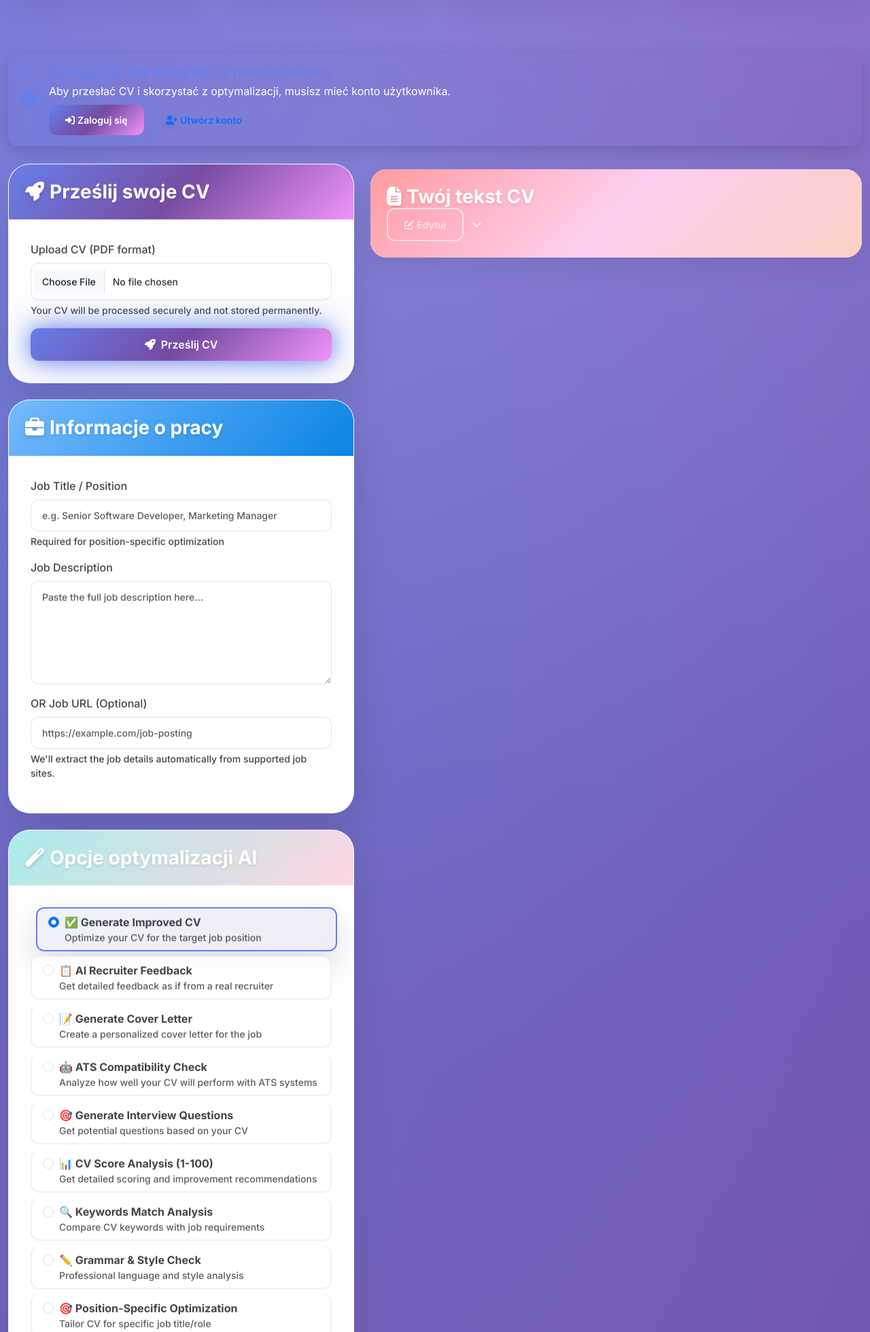
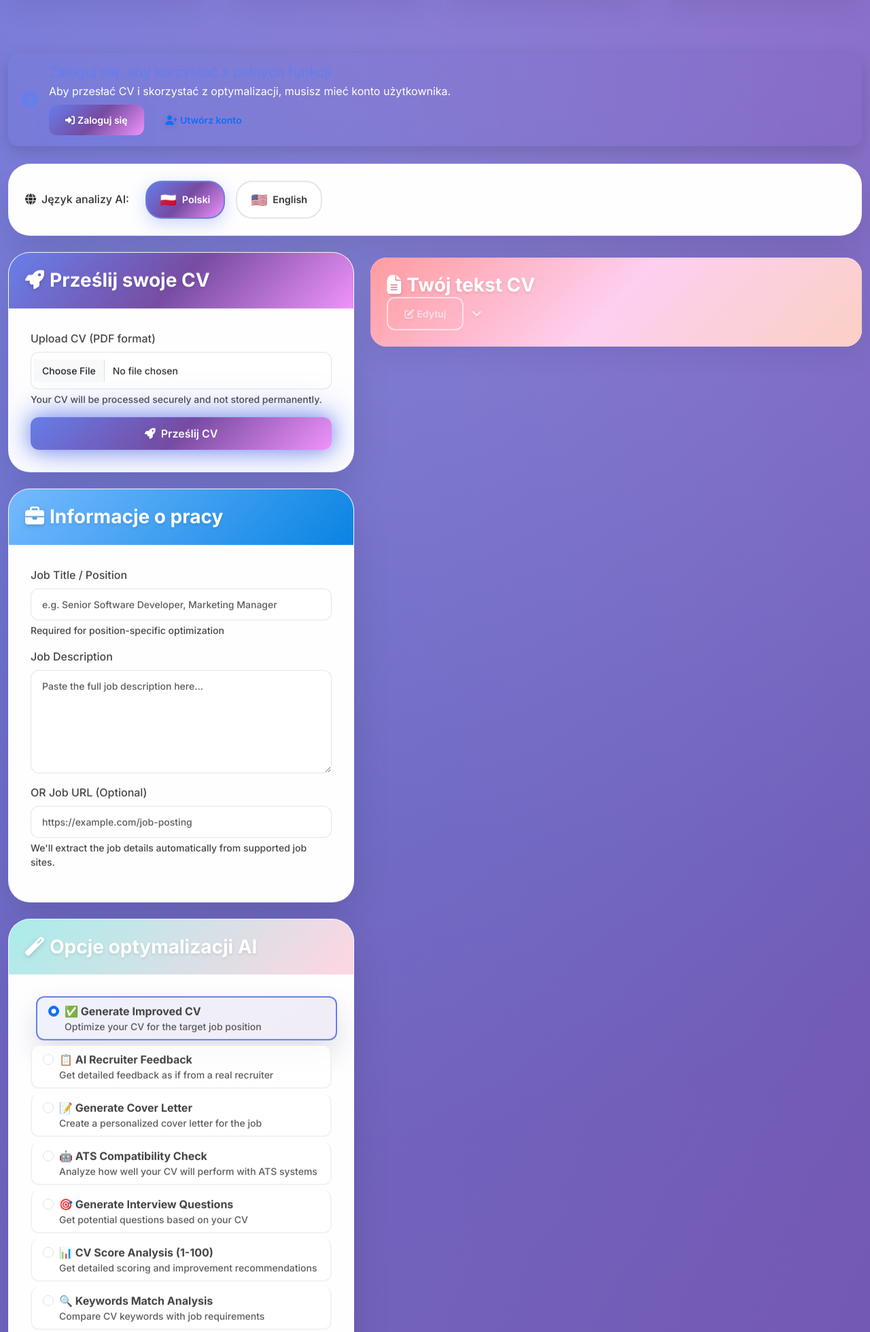
Before and after one commit to settham78th/CV-generator, a Flask app: page / in a window 1280 px wide. Shown: the part 1457-3417 px from the top of the page at 68% size. Run offline with Flask 3, Linux system fonts and the light colour scheme.

Commit message:
Allow users to choose the language for AI task analysis on the platform
Implements language selection (Polish/English) by adding a language selector with radio buttons and passing the selected language to the backend.

Replit-Commit-Author: Agent
Replit-Commit-Session-Id: b57907cd-c691-44ac-a17a-75e641751f2c
Replit-Commit-Screenshot-Url: https://storage.googleapis.com/screenshot-production-us-central1/e1656ff3-1be2-46df-b448-d09297cec662/7787a5c0-b5d7-4357-8ef0-b926d69675e4.jpg

```diff
--- a/static/css/custom.css
+++ b/static/css/custom.css
@@ -127,6 +127,53 @@
 @keyframes neonPulse {
     from { box-shadow: var(--shadow-neon); }
     to { box-shadow: 0 0 30px rgba(102, 126, 234, 0.8), 0 0 60px rgba(102, 126, 234, 0.6); }
+}
+
+/* Language Selector Styles */
+.language-selector {
+    display: flex;
+    gap: 1rem;
+    align-items: center;
+}
+
+.language-selector input[type="radio"] {
+    display: none;
+}
+
+.language-option {
+    display: flex;
+    align-items: center;
+    gap: 0.5rem;
+    padding: 0.75rem 1.25rem;
+    border: 2px solid rgba(0, 0, 0, 0.1);
+    border-radius: var(--border-radius-lg);
+    background: rgba(255, 255, 255, 0.9);
+    cursor: pointer;
+    transition: all 0.3s ease;
+    font-weight: 600;
+    color: #333;
+}
+
+.language-option:hover {
+    background: rgba(255, 255, 255, 1);
+    border-color: #667eea;
+    transform: translateY(-2px);
+    box-shadow: 0 8px 25px rgba(102, 126, 234, 0.15);
+}
+
+.language-selector input[type="radio"]:checked + .language-option {
+    background: var(--gradient-primary);
+    color: white;
+    border-color: #667eea;
+    box-shadow: 0 8px 25px rgba(102, 126, 234, 0.3);
+}
+
+.language-option .flag {
+    font-size: 1.2em;
+}
+
+.language-option span:last-child {
+    font-size: 0.9rem;
 }
 
 /* Flash Messages Styles */
--- a/static/js/main.js
+++ b/static/js/main.js
@@ -114,6 +114,9 @@ document.addEventListener('DOMContentLoaded', function() {
         // Initialize empty roles array
         let roles = [];
 
+        // Get selected language
+        const selectedLanguage = document.querySelector('input[name="language"]:checked').value;
+
         // Prepare request data
         const requestData = {
             cv_text: cvText,
@@ -121,7 +124,8 @@ document.addEventListener('DOMContentLoaded', function() {
             job_description: jobDescription,
             job_url: jobUrl,
             selected_option: selectedOption,
-            roles: roles
+            roles: roles,
+            language: selectedLanguage
         };
 
         // Show processing indicator and disable buttons
--- a/templates/index.html
+++ b/templates/index.html
@@ -105,6 +105,31 @@
     </div>
 </div>
 {% endif %}
+
+<!-- Language Selector -->
+<div class="ultra-modern-card floating-element mb-4">
+    <div class="card-body" style="padding: 1.5rem;">
+        <div class="row align-items-center">
+            <div class="col-auto">
+                <h6 class="mb-0"><i class="fas fa-globe me-2"></i>Język analizy AI:</h6>
+            </div>
+            <div class="col-auto">
+                <div class="language-selector">
+                    <input type="radio" id="lang-pl" name="language" value="pl" checked>
+                    <label for="lang-pl" class="language-option">
+                        <span class="flag">🇵🇱</span>
+                        <span>Polski</span>
+                    </label>
+                    <input type="radio" id="lang-en" name="language" value="en">
+                    <label for="lang-en" class="language-option">
+                        <span class="flag">🇺🇸</span>
+                        <span>English</span>
+                    </label>
+                </div>
+            </div>
+        </div>
+    </div>
+</div>
 
 <div class="row">
     <!-- Left Column: Upload and Job Input -->
```
